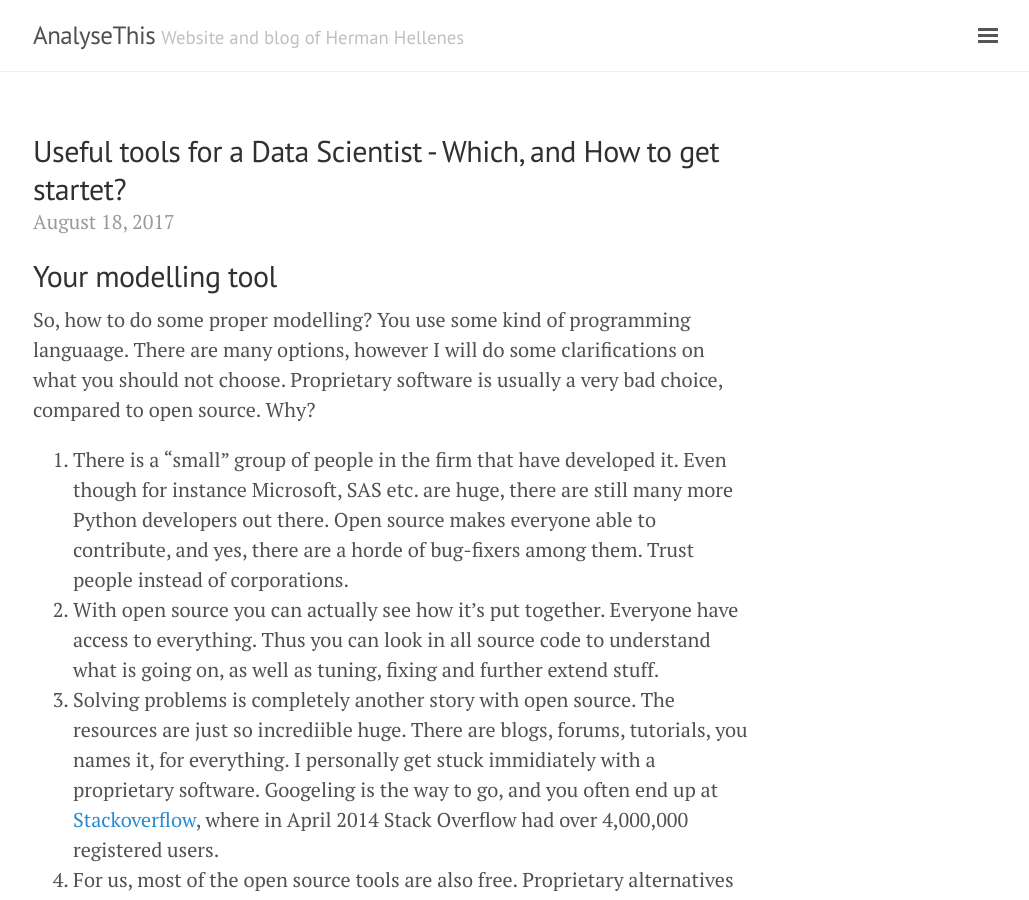
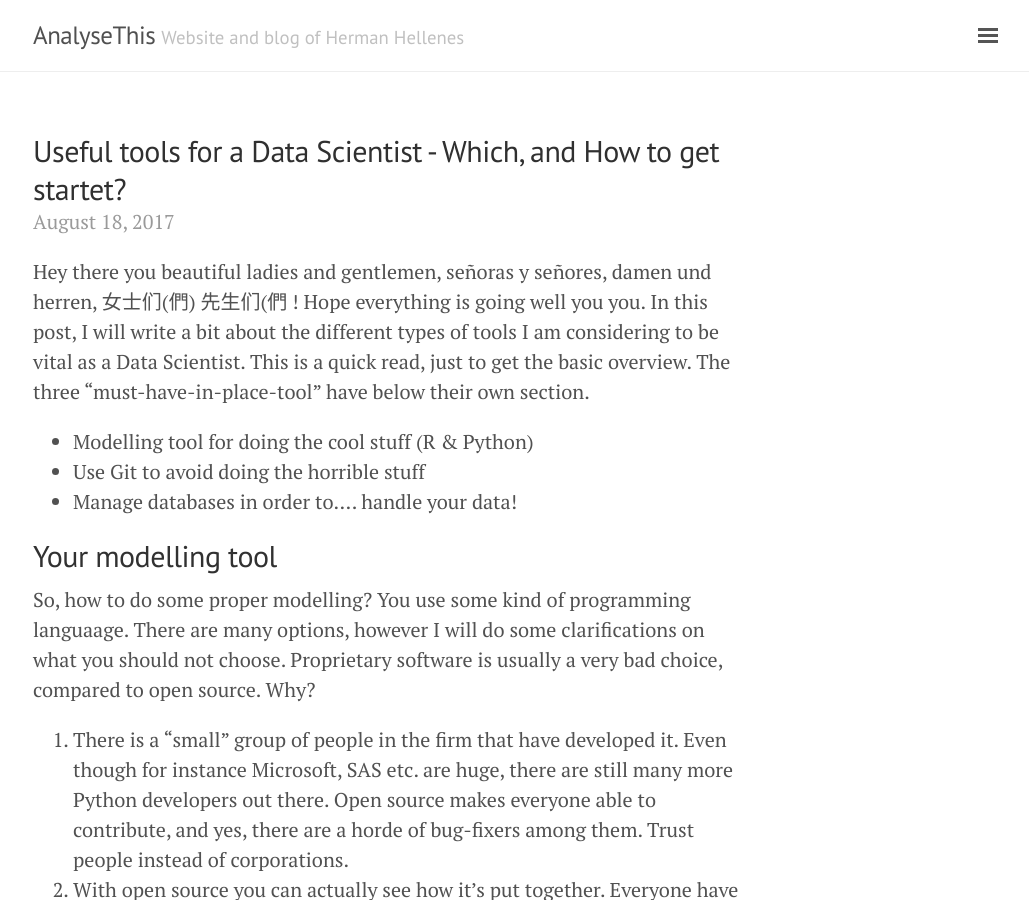
Before and after one commit to herman-hellenes/herman-hellenes.github.io, a Jekyll site: the page built from _posts/2017-08-18-Data-Scientist-Tools.md, in a window 1280 px wide and 900 px high. Shown: the whole window, without its empty margins (247-1276 px from the left). Built offline with Jekyll 4.4.1, drawn with Linux system fonts in a browser that asks for light colours; nearby versions of some CDN libraries; comment, search, counter and statistics services are not loaded.

Commit message:
Update 2017-08-18-Data-Scientist-Tools.md

```diff
--- a/_posts/2017-08-18-Data-Scientist-Tools.md
+++ b/_posts/2017-08-18-Data-Scientist-Tools.md
@@ -4,6 +4,10 @@ title: "Useful tools for a Data Scientist - Which, and How to get startet?"
 date: 2017-08-18
 ---
 
+Hey there you beautiful ladies and gentlemen, señoras y señores, damen und herren, 女士们(們) 先生们(們 ! Hope everything is going well you you. In this post, I will write a bit about the different types of tools I am considering to be vital as a Data Scientist. This is a quick read, just to get the basic overview. The three "must-have-in-place-tool" have below their own section.
+* Modelling tool for doing the cool stuff (R & Python)
+* Use Git to avoid doing the horrible stuff
+* Manage databases in order to.... handle your data!
 
 
 ## Your modelling tool
```
